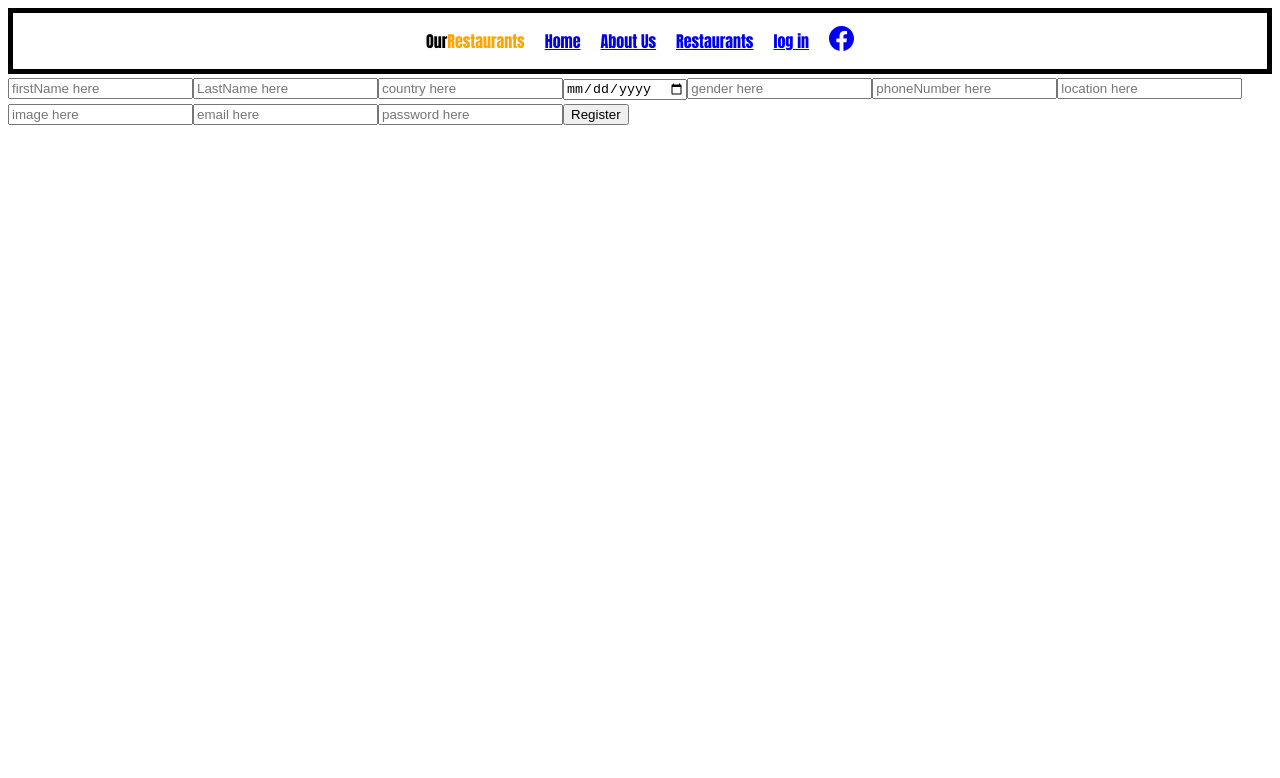
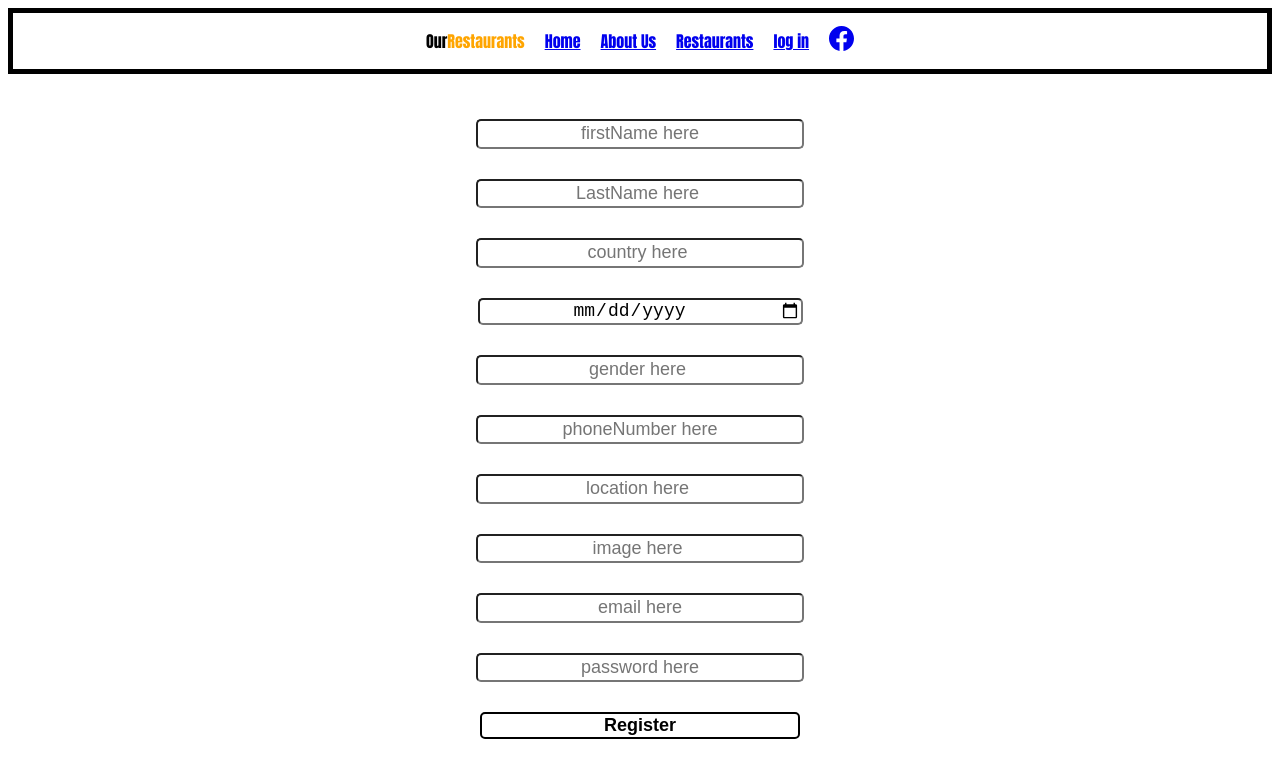
Before and after one commit to Hackers-Team4/MERAKI_Academy_Project_4, a React (Create React App) app in the folder frontend/: page /singUp in a window 1280 px wide. Shown: the top 778 px of the page. Built offline with nearby package versions, Linux system fonts and the light colour scheme.

Commit message:
make new style for  signUp

```diff
--- a/frontend/src/components/signIn/login.js
+++ b/frontend/src/components/signIn/login.js
@@ -1,9 +1,8 @@
 import axios from 'axios';
 import React , {useState} from 'react';
 import { useHistory } from "react-router-dom";
-import { Route } from 'react-router-dom';
 import { Link } from 'react-router-dom';
-import Register from './signUp';
+
 
 
 const Login =(props)=>{
@@ -36,9 +35,10 @@ const Login =(props)=>{
       <input type ="password" placeholder ="password here" onChange={(e)=>{
         setpassword(e.target.value)
       }}/>
+      <din className="singUp"><p>Do not have an account<span><Link to="/singUp"> sign up</Link></span></p> </din>
       <button onClick={cheakLogin}>Login</button>
     </div>
-    <din className="singUp"><Link to="/singUp"> sign up</Link> </din>
+
     <div className="errorlogin">{loginError ? <p className="loginerr">{loginError}</p> : ""}</div>
 
     </>
--- a/frontend/src/components/signIn/signUp.css
+++ b/frontend/src/components/signIn/signUp.css
@@ -0,0 +1,52 @@
+.allInput{
+    z-index: 1;
+  margin-top:45px;
+
+  width: 100%;
+  height: 650px;
+  background-color: white;
+  display: flex;
+  flex-direction: column;
+  justify-content: center;
+  align-items: center;
+  text-align: center;
+
+
+}
+
+
+.inputs{
+    width: 320px;
+    height: 55px;
+    margin-bottom: 30px;
+
+    background-color:rgba(255,255,255,0.2);
+    color:black;
+    font-size:18px;
+    text-align: center;
+    border-radius:5px;
+    transition: 0.2s;
+}
+.inputs:hover{
+    border-left:  solid 8px rgb(19, 19, 194);
+  border-right:  solid 8px rgb(19, 19, 194);
+  box-shadow: 0px 0px 20px  rgb(19, 19, 194);
+}
+.btn{
+
+
+    margin-bottom: 30px;width: 320px;
+    height: 55px;
+    background-color:white;
+    border:2px solid black;
+    border-radius: 5px;
+    font-size: 18px;
+    font-weight: bold;
+    cursor: pointer;
+    transition: 0.2s;
+}
+.btn:hover{
+    border-left:  solid 8px black;
+  border-right:  solid 8px rgb(15, 15, 15);
+  box-shadow: 0px 0px 20px  rgb(17, 17, 16);
+}
--- a/frontend/src/components/signIn/signUp.js
+++ b/frontend/src/components/signIn/signUp.js
@@ -1,6 +1,7 @@
 
 import React , {useState} from 'react';
 import axios from 'axios';
+import "./signUp.css"
 /* register */
 
 
@@ -43,41 +44,41 @@ const Register = ()=>{
 
       return (
         <>
-        <div className ="input">
-          <input type ="text" placeholder ="firstName here" onChange={(e)=>{
+        <div className ="allInput">
+          <input className="inputs" type ="text" placeholder ="firstName here" onChange={(e)=>{
             setfirstName(e.target.value)
           }}/>
-          <input type ="text" placeholder ="LastName here " onChange={(e)=>{
+          <input className="inputs" type ="text" placeholder ="LastName here " onChange={(e)=>{
             setLastName(e.target.value)
           }}/>
 
-          <input type ="text" placeholder ="country here " onChange={(e)=>{
+          <input className="inputs" type ="text" placeholder ="country here " onChange={(e)=>{
             setcountry(e.target.value)
           }}/>
-           <input type ="date" placeholder ="dateOfBirth here" onChange={(e)=>{
+           <input className="inputs" type ="date" placeholder ="dateOfBirth here" onChange={(e)=>{
             setdateOfBirth(e.target.value)
           }}/>
-          <input type ="text" placeholder ="gender here " onChange={(e)=>{
+          <input className="inputs" type ="text" placeholder ="gender here " onChange={(e)=>{
             setgender(e.target.value)
           }}/>
-          <input type ="tel" placeholder ="phoneNumber here" onChange={(e)=>{
+          <input className="inputs" type ="tel" placeholder ="phoneNumber here" onChange={(e)=>{
             setphoneNumber(e.target.value)
           }}/>
-          <input type ="text" placeholder ="location here " onChange={(e)=>{
+          <input className="inputs" type ="text" placeholder ="location here " onChange={(e)=>{
             setlocation(e.target.value)
           }}/>
 
-            <input type ="text" placeholder ="image here " onChange={(e)=>{
+            <input className="inputs" type ="text" placeholder ="image here " onChange={(e)=>{
             setimage(e.target.value)
           }}/>
 
-          <input type ="text" placeholder ="email here" onChange={(e)=>{
+          <input className="inputs" type ="text" placeholder ="email here" onChange={(e)=>{
             setemail(e.target.value)
           }}/>
-          <input type ="password" placeholder ="password here" onChange={(e)=>{
+          <input className="inputs" type ="password" placeholder ="password here" onChange={(e)=>{
             setpassword(e.target.value)
           }}/>
-          <button onClick={cheakRegiste}>Register</button>
+          <button className="btn" onClick={cheakRegiste}>Register</button>
           {stata?<div className="trueRegiste">The user has been created successfully</div> :""}
           {stata1?<div className="falseRegiste">Error happened while register, please try again</div> :""}
 
```
